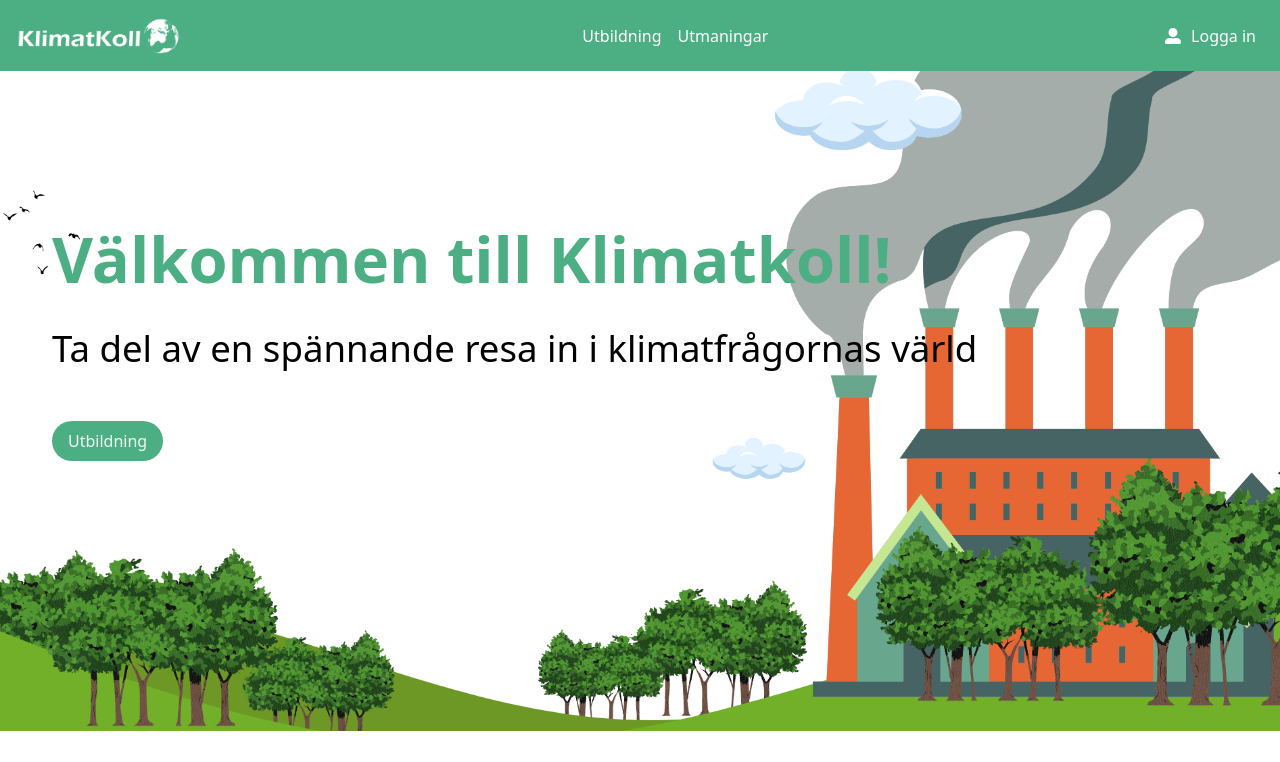
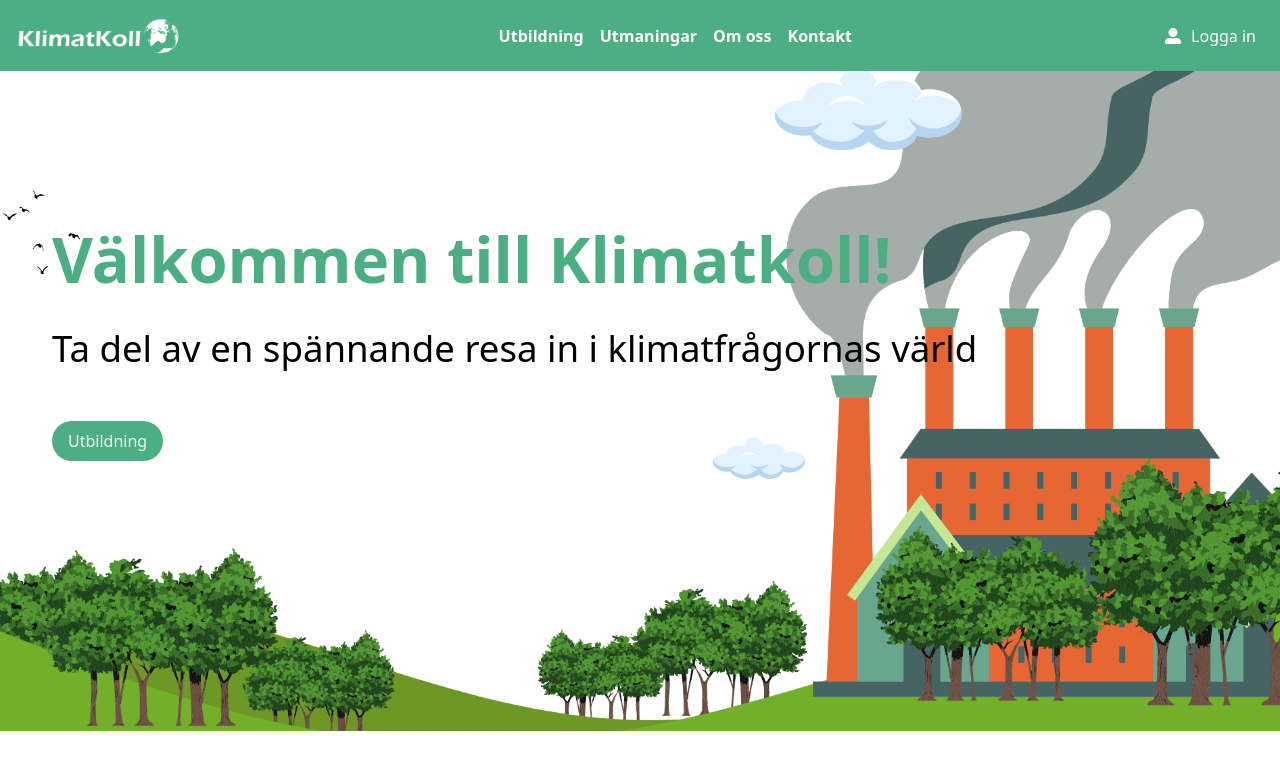
Before and after one commit to Marohaa/klimatkoll-ClimateCheck-, a React (Create React App) app: page / in a window 1280 px wide. Shown: the top 762 px of the page. Built offline with nearby package versions, Linux system fonts and the light colour scheme; no server answers.

Commit message:
Beskrivande meddelande om ändringarna du gjort

```diff
--- a/src/navbar.jsx
+++ b/src/navbar.jsx
@@ -71,7 +71,7 @@ const NavBar = () => {
             </div>
 
             <div>
-              <Nav className="mx-auto d-none d-lg-flex">
+              <Nav className="mx-auto d-none d-lg-flex ">
                 <NavDropdown
                   title={
                     <span className="dropdown-title" style={{ color: "white" }}>
@@ -79,7 +79,7 @@ const NavBar = () => {
                     </span>
                   }
                   id="collasible-nav-dropdown"
-                  style={{ backgroundColor: "#4CAF83", color: "white" }}
+                  style={{ backgroundColor: "#4CAF83", color: "white", fontWeight:'bold' }}
                   show={isDropdownOpen} // Show the dropdown based on manually managed state
                   onMouseEnter={handleMouseEnter} // Open dropdown on mouseover
                   onMouseLeave={handleMouseLeave} // Close dropdown on mouse leave
@@ -95,7 +95,7 @@ const NavBar = () => {
                   </NavDropdown.Item>
                 </NavDropdown>
 
-                <ul className="navbar-nav ml-auto" style={{ color: "white" }}>
+                <ul className="navbar-nav ml-auto" style={{ color: "white",fontWeight:'bold' }}>
                   <li className="nav-item">
                     <Link
                       to="/utmaningar"
@@ -103,6 +103,28 @@ const NavBar = () => {
                       style={{ color: "white" }}
                     >
                       Utmaningar
+                    </Link>
+                  </li>
+                </ul>
+                <ul className="navbar-nav ml-auto" style={{ color: "white",fontWeight:'bold' }}>
+                  <li className="nav-item">
+                    <Link
+                      to="/om oss"
+                      className="nav-link"
+                      style={{ color: "white" }}
+                    >
+                      Om oss
+                    </Link>
+                  </li>
+                </ul>
+                <ul className="navbar-nav ml-auto" style={{ color: "white", fontWeight:'bold' }}>
+                  <li className="nav-item">
+                    <Link
+                      to="/kontakt"
+                      className="nav-link"
+                      style={{ color: "white" }}
+                    >
+                      Kontakt
                     </Link>
                   </li>
                 </ul>
@@ -262,6 +284,32 @@ const NavBar = () => {
             >
               Utmaningar
             </Link>
+            <Link
+              to="/om oss"
+              className="nav-link"
+              onClick={handleModalClose}
+              style={{
+                display: "block",
+                textAlign: "center",
+                textDecoration: "none",
+                marginRight: "20px",
+              }}
+            >
+              Om oss
+            </Link>
+            <Link
+              to="/kontakt"
+              className="nav-link"
+              onClick={handleModalClose}
+              style={{
+                display: "block",
+                textAlign: "center",
+                textDecoration: "none",
+                marginRight: "20px",
+              }}
+            >
+              Kontakt
+            </Link>
           </Modal.Body>
         </Modal>
       </header>
```
